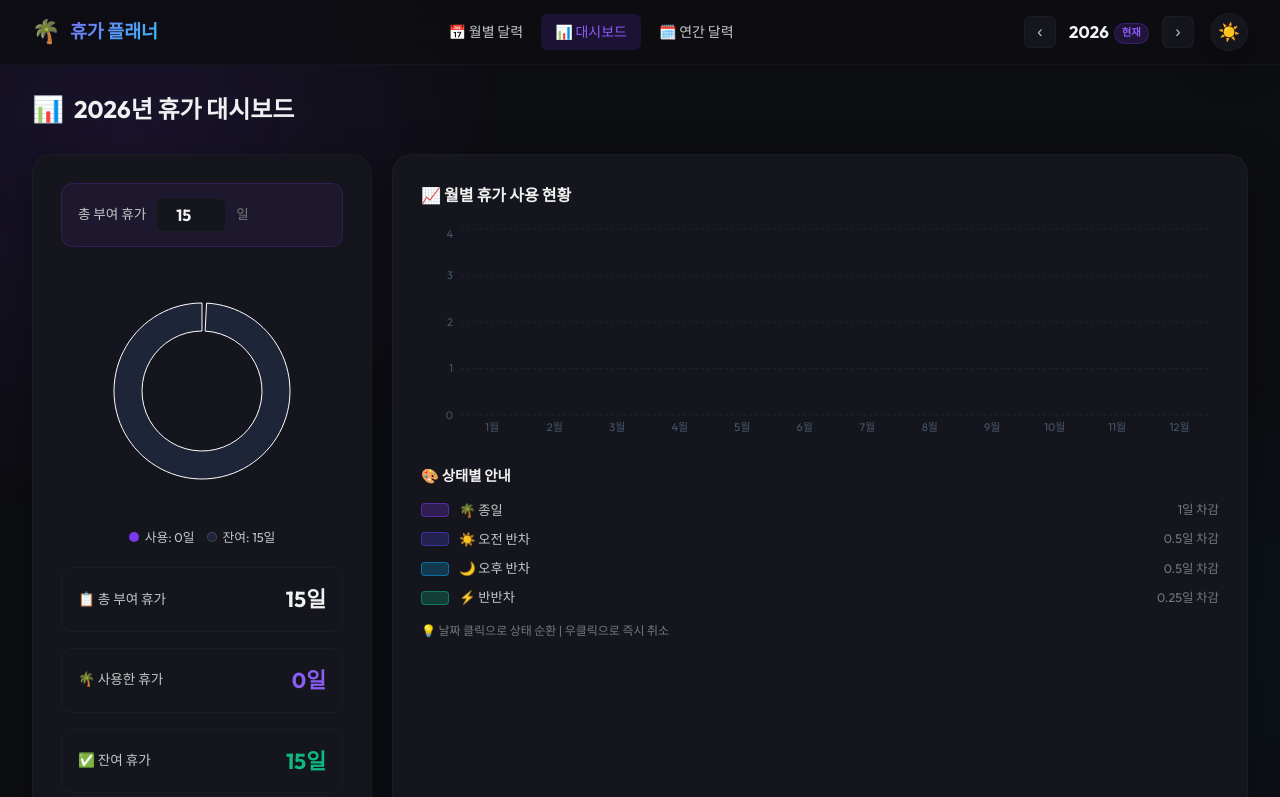
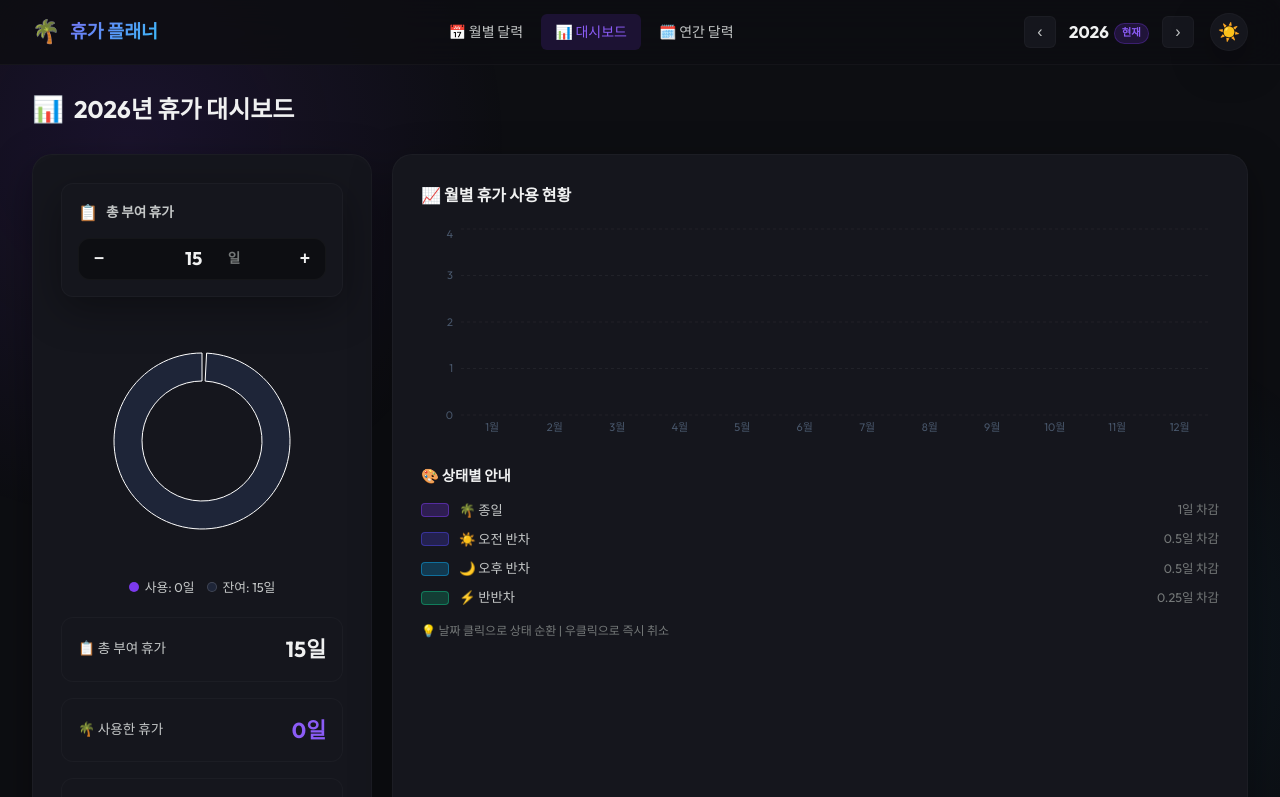
Before and after one commit to rang21c/Vacation_management, a React (Vite) app: page /#/dashboard in a window 1280 px wide. Shown: the top 797 px of the page. Built offline with nearby package versions, Linux system fonts and the light colour scheme.

Commit message:
Redesign total vacation days setting UI to modern segmented counter

```diff
--- a/src/index.css
+++ b/src/index.css
@@ -698,32 +698,95 @@ body::after {
   padding: 28px;
 }
 
-/* 총 휴가 설정 */
+/* 총 휴가 설정 영역 리디자인 */
 .total-days-setting {
   display: flex;
+  flex-direction: column;
+  align-items: stretch;
+  gap: 12px;
+  margin-bottom: 24px;
+  padding: 16px;
+  background: var(--bg-card);
+  border: 1px solid var(--glass-border);
+  border-radius: var(--radius-md);
+  box-shadow: var(--glass-shadow);
+}
+.setting-title-row {
+  display: flex;
   align-items: center;
-  gap: 10px;
-  margin-bottom: 24px;
-  padding: 14px 16px;
-  background: rgba(124, 58, 237, 0.08);
-  border: 1px solid rgba(124, 58, 237, 0.2);
+  gap: 8px;
+}
+.setting-title-row label {
+  font-size: 0.85rem;
+  font-weight: 600;
+  color: var(--text-secondary);
+}
+.setting-icon {
+  font-size: 1rem;
+}
+
+/* 카운터 레이아웃 */
+.counter-box {
+  display: flex;
+  align-items: center;
+  justify-content: space-between;
+  background: var(--bg-base);
+  border: 1px solid var(--glass-border);
   border-radius: var(--radius-md);
+  padding: 4px;
 }
-.total-days-setting label { font-size: 0.85rem; color: var(--text-secondary); white-space: nowrap; }
+.counter-btn {
+  width: 32px;
+  height: 32px;
+  border-radius: var(--radius-sm);
+  border: none;
+  background: transparent;
+  color: var(--text-primary);
+  font-size: 1.1rem;
+  font-weight: 600;
+  cursor: pointer;
+  display: flex;
+  align-items: center;
+  justify-content: center;
+  transition: all var(--transition);
+}
+.counter-btn:hover {
+  background: var(--bg-card-hover);
+  color: var(--violet-light);
+}
+.counter-value-wrapper {
+  display: flex;
+  align-items: center;
+  justify-content: center;
+  gap: 4px;
+  flex: 1;
+}
 .total-days-input {
-  width: 70px;
-  background: var(--bg-surface);
-  border: 1px solid var(--glass-border);
-  border-radius: var(--radius-sm);
+  width: 60px;
+  background: transparent;
+  border: none;
   color: var(--text-primary);
   font-family: inherit;
-  font-size: 1rem;
+  font-size: 1.15rem;
   font-weight: 700;
   text-align: center;
-  padding: 6px;
-  transition: border-color var(--transition);
+  padding: 4px 0;
+  outline: none;
 }
-.total-days-input:focus { outline: none; border-color: var(--violet-light); }
+/* 브라우저 기본 스피너 화살표 완전 제거 */
+.total-days-input::-webkit-outer-spin-button,
+.total-days-input::-webkit-inner-spin-button {
+  -webkit-appearance: none;
+  margin: 0;
+}
+.total-days-input[type=number] {
+  -moz-appearance: textfield;
+}
+.counter-unit {
+  font-size: 0.85rem;
+  font-weight: 600;
+  color: var(--text-muted);
+}
 
 /* 통계 수치 */
 .stat-list { display: flex; flex-direction: column; gap: 16px; }
--- a/src/pages/Dashboard.jsx
+++ b/src/pages/Dashboard.jsx
@@ -172,22 +172,58 @@ export default function Dashboard() {
       <div className="dashboard-grid">
         {/* ── 통계 카드 ── */}
         <div className="glass-card dashboard-stats">
-          {/* 총 휴가 설정 */}
+          {/* 총 휴가 설정 (증감식 스위치 카운터 컴포넌트) */}
           <div className="total-days-setting">
+            <div className="setting-title-row">
+              <span className="setting-icon">📋</span>
               <label htmlFor="total-days-input">총 부여 휴가</label>
+            </div>
+
+            <div className="counter-box">
+              <button
+                className="counter-btn"
+                onClick={() => {
+                  const val = Math.max(1, parseFloat(totalInput) - 0.5);
+                  setTotalInput(val);
+                  setTotalDays(val);
+                }}
+                title="- 0.5일"
+                aria-label="휴가 0.5일 감소"
+              >
+                −
+              </button>
+
+              <div className="counter-value-wrapper">
                 <input
                   id="total-days-input"
-              type="number"
+                  type="text"
+                  pattern="[0-9]*\.?[0-9]*"
                   className="total-days-input"
                   value={totalInput}
-              min="1"
-              max="365"
-              step="0.5"
-              onChange={(e) => setTotalInput(e.target.value)}
+                  onChange={(e) => {
+                    // 숫자와 소수점만 허용
+                    const cleanVal = e.target.value.replace(/[^0-9.]/g, "");
+                    setTotalInput(cleanVal);
+                  }}
                   onBlur={handleTotalBlur}
                   onKeyDown={(e) => e.key === "Enter" && handleTotalBlur()}
                 />
-            <span style={{ fontSize: "0.85rem", color: "var(--text-muted)" }}>일</span>
+                <span className="counter-unit">일</span>
+              </div>
+
+              <button
+                className="counter-btn"
+                onClick={() => {
+                  const val = Math.min(365, parseFloat(totalInput) + 0.5);
+                  setTotalInput(val);
+                  setTotalDays(val);
+                }}
+                title="+ 0.5일"
+                aria-label="휴가 0.5일 증가"
+              >
+                +
+              </button>
+            </div>
           </div>
 
           {/* 도넛 차트 */}
```
Lines whose indentation alone changed are shown as unchanged.
